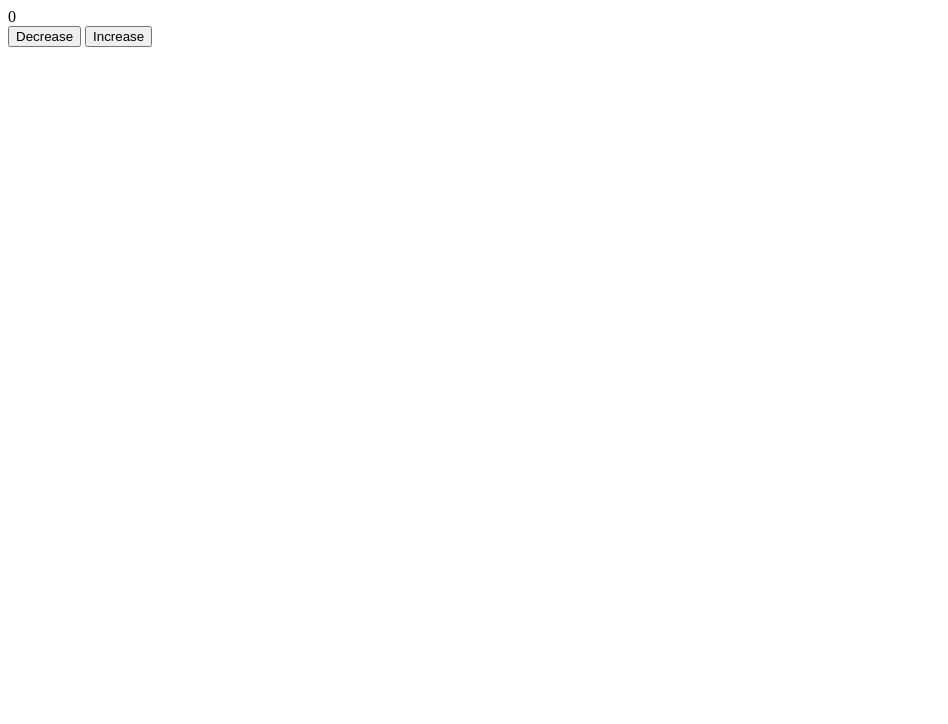
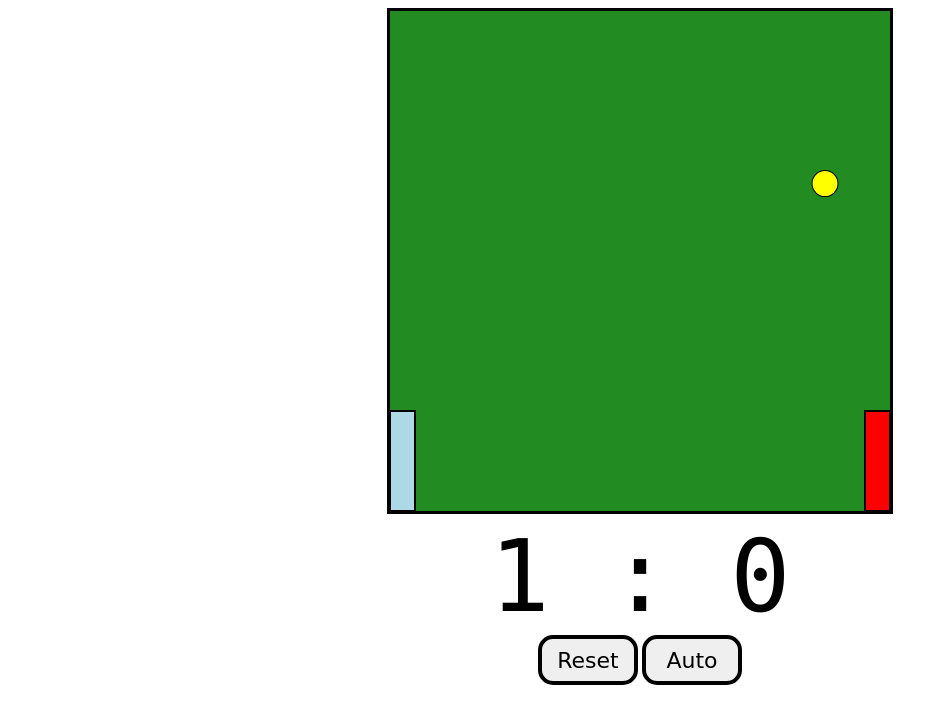
Before and after one commit to UmutCan00/UmutCan00.github.io, a plain HTML site: page index.html in a window 1280 px wide. Shown: the whole page, without its empty margins (0-948 px from the left). Drawn offline with Linux system fonts and the light colour scheme.

Commit message:
Add files via upload

```diff
--- a/index.html
+++ b/index.html
@@ -8,15 +8,12 @@
     <link rel="stylesheet" href="style.css">
 </head>
 <body>
-
-    <label id="no"> 0 </label> <br>
-
-    <button id = "decbutton"> Decrease </button>
-
-    <button id = "incbutton"> Increase </button>
-    <br>
-    <script src="index.js" ></script>
-
-
+    <div id="gameContainer">
+        <canvas id="gameBoard" width="500" height="500"></canvas>
+        <div id="scoreText">0 : 0</div>
+        <button id="resetBtn">Reset</button>
+        <button id="auto">Auto</button>
+    </div>
+    <script src="index.js"></script>
 </body>
 </html>
--- a/index.js
+++ b/index.js
@@ -1,16 +1,216 @@
-let i = 0;
-i = Number(i);
+const gameBoard = document.querySelector("#gameBoard");
+const ctx = gameBoard.getContext("2d");
+const scoreText = document.querySelector("#scoreText");
+const resetBtn = document.querySelector("#resetBtn");
+const gameWidth = gameBoard.width;
+const gameHeight = gameBoard.height;
+const boardBackground = "forestgreen";
+const paddle1Color = "lightblue";
+const paddle2Color = "red";
+const paddleBorder = "black";
+const ballColor = "yellow";
+const ballBorderColor = "black";
+const ballRadius = 12.5;
+const paddleSpeed = 50;
+let auto = false;
+let intervalID;
+let ballSpeed;
+let ballX = gameWidth / 2;
+let ballY = gameHeight / 2;
+let ballXDirection = 0;
+let ballYDirection = 0;
+let player1Score = 0;
+let player2Score = 0;
+let paddle1 = {
+    width: 25,
+    height: 100,
+    x: 0,
+    y: 0
+};
+let paddle2 = {
+    width: 25,
+    height: 100,
+    x: gameWidth - 25,
+    y: gameHeight - 100
+};
 
-document.getElementById("decbutton").onclick = function(){
+window.addEventListener("keydown", changeDirection);
+resetBtn.addEventListener("click", resetGame);
 
-    i--;
-    document.getElementById("no").innerHTML = "" + i;
+gameStart();
 
-}
+function gameStart(){
+    createBall();
+    nextTick();
+};
+function nextTick(){
+    intervalID = setTimeout(() => {
+        clearBoard();
+        drawPaddles();
+        moveBall();
+        drawBall(ballX, ballY);
+        checkCollision();
+        nextTick();
+    }, 5)
+};
+function clearBoard(){
+    ctx.fillStyle = boardBackground;
+    ctx.fillRect(0, 0, gameWidth, gameHeight);
+};
+function drawPaddles(){
+    ctx.strokeStyle = paddleBorder;
 
-document.getElementById("incbutton").onclick = function(){
+    ctx.fillStyle = paddle1Color;
+    ctx.fillRect(paddle1.x, paddle1.y, paddle1.width, paddle1.height);
+    ctx.strokeRect(paddle1.x, paddle1.y, paddle1.width, paddle1.height);
 
-    i++;
-    document.getElementById("no").innerHTML = "" + i;
+    ctx.fillStyle = paddle2Color;
+    ctx.fillRect(paddle2.x, paddle2.y, paddle2.width, paddle2.height);
+    ctx.strokeRect(paddle2.x, paddle2.y, paddle2.width, paddle2.height);
+};
+function createBall(){
+    ballSpeed = 1;
+    if(Math.round(Math.random()) == 1){
+        ballXDirection =  1;
+    }
+    else{
+        ballXDirection = -1;
+    }
+    if(Math.round(Math.random()) == 1){
+        ballYDirection = Math.random() * 1; //more random directions
+    }
+    else{
+        ballYDirection = Math.random() * -1; //more random directions
+    }
+    ballX = gameWidth / 2;
+    ballY = gameHeight / 2;
+    drawBall(ballX, ballY);
+};
+function moveBall(){
+    ballX += (ballSpeed * ballXDirection);
+    ballY += (ballSpeed * ballYDirection);
 
-}
+    if(ballXDirection == -1 && paddle1.y > 0 && paddle1.y + paddle1.height/2 > ballY){
+        paddle1.y -= paddleSpeed;
+    }
+
+    if(ballXDirection == -1 && paddle1.y < gameHeight - paddle1.height && paddle1.y + paddle1.height/2 < ballY){
+        paddle1.y += paddleSpeed;
+    }
+    document.getElementById("auto").onclick = function(){
+        auto = !auto;
+    }
+
+    if(auto){
+        if(ballXDirection == 1 && paddle2.y > 0 && paddle2.y + paddle2.height/2 > ballY){
+            paddle2.y -= paddleSpeed;
+        }
+
+        if(ballXDirection == 1 && paddle2.y < gameHeight - paddle2.height && paddle2.y + paddle2.height/2 < ballY){
+            paddle2.y += paddleSpeed;
+        }
+
+    }
+
+};
+function drawBall(ballX, ballY){
+    ctx.fillStyle = ballColor;
+    ctx.strokeStyle = ballBorderColor;
+    ctx.lineWidth = 2;
+    ctx.beginPath();
+    ctx.arc(ballX, ballY, ballRadius, 0, 2 * Math.PI);
+    ctx.stroke();
+    ctx.fill();
+};
+function checkCollision(){
+    if(ballY <= 0 + ballRadius){
+        ballYDirection *= -1;
+    }
+    if(ballY >= gameHeight - ballRadius){
+        ballYDirection *= -1;
+    }
+    if(ballX <= 0){
+        player2Score+=1;
+        updateScore();
+        createBall();
+        return;
+    }
+    if(ballX >= gameWidth){
+        player1Score+=1;
+        updateScore();
+        createBall();
+        return;
+    }
+    if(ballX <= (paddle1.x + paddle1.width + ballRadius)){
+        if(ballY > paddle1.y && ballY < paddle1.y + paddle1.height){
+            ballX = (paddle1.x + paddle1.width) + ballRadius; // if ball gets stuck
+            ballXDirection *= -1;
+            ballSpeed += 0.5;
+        }
+    }
+    if(ballX >= (paddle2.x - ballRadius)){
+        if(ballY > paddle2.y && ballY < paddle2.y + paddle2.height){
+            ballX = paddle2.x - ballRadius; // if ball gets stuck
+            ballXDirection *= -1;
+            ballSpeed += 0.5;
+        }
+    }
+};
+function changeDirection(event){
+    const keyPressed = event.keyCode;
+    const paddle1Up = 87;
+    const paddle1Down = 83;
+    const paddle2Up = 38;
+    const paddle2Down = 40;
+
+    switch(keyPressed){
+        // case(paddle1Up):
+        //     if(paddle1.y > 0){
+        //         paddle1.y -= paddleSpeed;
+        //     }
+        //     break;
+        // case(paddle1Down):
+        //     if(paddle1.y < gameHeight - paddle1.height ){
+        //         paddle1.y += paddleSpeed;
+        //     }
+        //     break;
+        case(paddle2Up):
+             if(paddle2.y > 0){
+                 paddle2.y -= paddleSpeed;
+             }
+             break;
+         case(paddle2Down):
+             if(paddle2.y < gameHeight - paddle2.height){
+                 paddle2.y += paddleSpeed;
+             }
+             break;
+    }
+};
+function updateScore(){
+    scoreText.textContent = `${player1Score} : ${player2Score}`;
+};
+function resetGame(){
+    player1Score = 0;
+    player2Score = 0;
+    paddle1 = {
+        width: 25,
+        height: 100,
+        x: 0,
+        y: 0
+    };
+    paddle2 = {
+        width: 25,
+        height: 100,
+        x: gameWidth - 25,
+        y: gameHeight - 100
+    };
+    ballSpeed = 1;
+    ballX = 0;
+    ballY = 0;
+    ballXDirection = 0;
+    ballYDirection = 0;
+    auto = false;
+    updateScore();
+    clearInterval(intervalID);
+    gameStart();
+};
--- a/style.css
+++ b/style.css
@@ -0,0 +1,28 @@
+#gameContainer{
+  text-align: center;
+}
+#gameBoard{
+  border: 3px solid;
+}
+#scoreText{
+  font-family: "consolas", monospace;
+  font-size: 100px;
+}
+#resetBtn{
+  font-family: "Permanent Marker", cursive;
+  font-size: 22px;
+  width: 100px;
+  height: 50px;
+  border: 4px solid;
+  border-radius: 15px;
+  cursor: pointer;
+}
+#auto{
+  font-family: "Permanent Marker", cursive;
+  font-size: 22px;
+  width: 100px;
+  height: 50px;
+  border: 4px solid;
+  border-radius: 15px;
+  cursor: pointer;
+}
```
